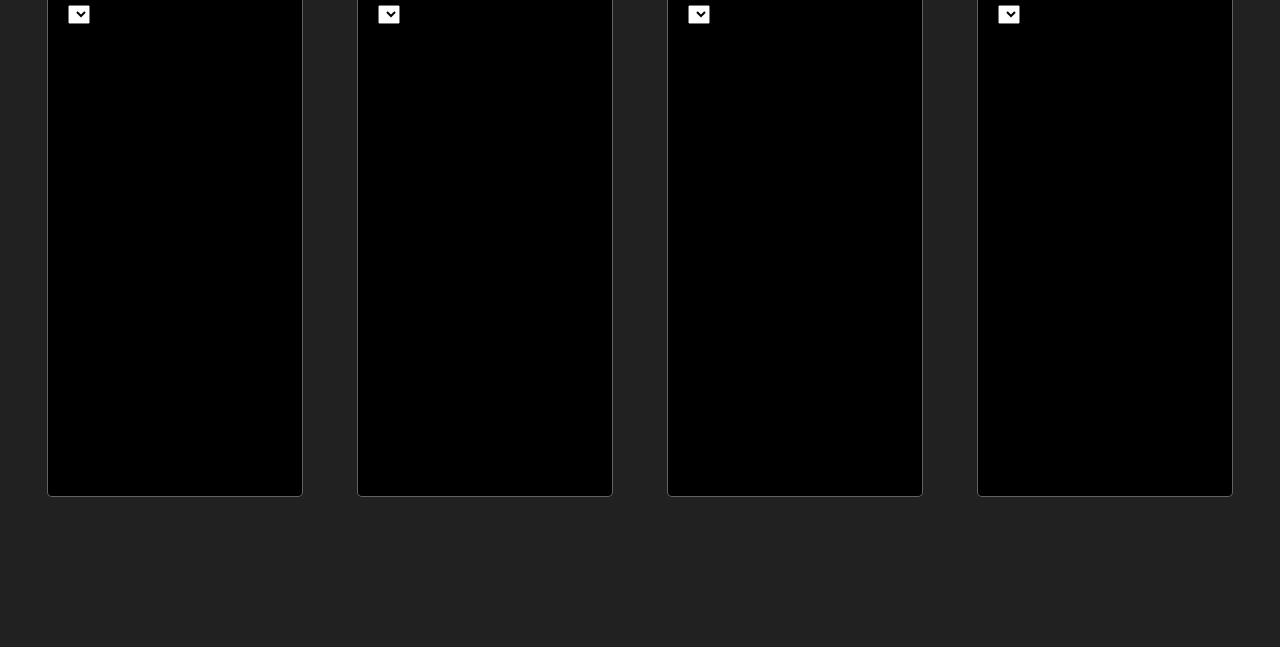
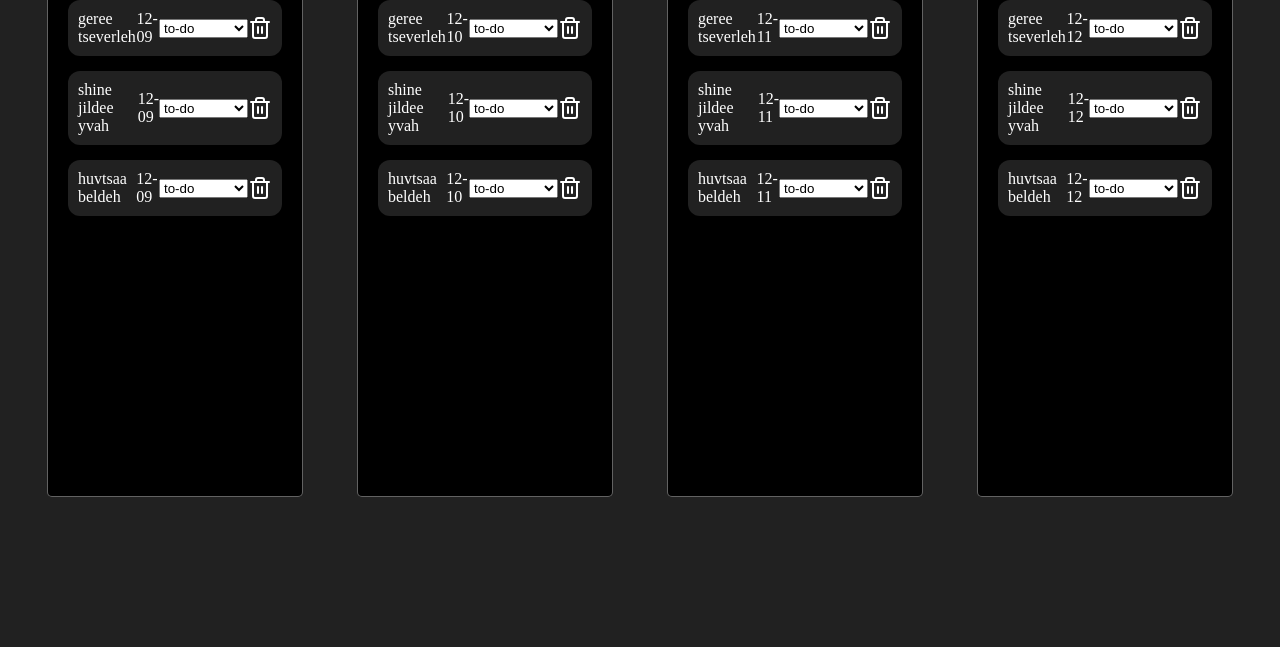
Before and after one commit to Sapar-s/to-do, a plain HTML site: page index.html in a window 1280 px wide. Shown: the part 153-800 px from the top of the page. Drawn offline with Linux system fonts and the light colour scheme.

Commit message:
oilgoh heregtei

```diff
--- a/script.js
+++ b/script.js
@@ -51,65 +51,97 @@ const containerItems = [
 ];
 
 const todoData = [
-  { title: "geree tseverleh", date: "2024-12-09", state: "todo" },
-  { title: "shine jildee yvah", date: "2024-12-09", state: "todo" },
-  { title: "huvtsaa beldeh", date: "2024-12-09", state: "todo" },
-  { title: "ochih", date: "2024-12-09", state: "todo" },
+  { title: "geree tseverleh", date: "12-09", state: "to-do" },
+  { title: "shine jildee yvah", date: "12-09", state: "to-do" },
+  { title: "huvtsaa beldeh", date: "12-09", state: "to-do" },
+  // { title: "ochih", date: "2024-12-09", state: "to-do" },
+  { title: "geree tseverleh", date: "12-10", state: "in-progress" },
+  { title: "shine jildee yvah", date: "12-10", state: "in-progress" },
+  { title: "huvtsaa beldeh", date: "12-10", state: "in-progress" },
+  // { title: "ochih", date: "2024-12-09", state: "to-do" },
+  { title: "geree tseverleh", date: "12-11", state: "done" },
+  { title: "shine jildee yvah", date: "12-11", state: "done" },
+  { title: "huvtsaa beldeh", date: "12-11", state: "done" },
+  // { title: "ochih", date: "2024-12-09", state: "to-do" },
+  { title: "geree tseverleh", date: "12-12", state: "blocked" },
+  { title: "shine jildee yvah", date: "12-12", state: "blocked" },
+  { title: "huvtsaa beldeh", date: "12-12", state: "blocked" },
+  // { title: "ochih", date: "2024-12-09", state: "todo" },
 ];
+
+const inData = [];
+
+const doneData = [];
+
+const blockedData = [];
 
 function addTaskList(title, color, count, id) {
   const taskContainer2 = document.querySelector("#taskContainer");
   const todoList = document.createElement("div");
-  todoList.setAttribute("class", "todoList");
+  todoList.setAttribute("id", id);
+
   const titleDiv = document.createElement("div");
   titleDiv.setAttribute("class", "title");
   todoList.appendChild(titleDiv);
+
   const h2 = document.createElement("h2");
   h2.innerText = title;
+
   const cirlce = document.createElement("div");
   cirlce.setAttribute("class", "circle");
   cirlce.style.backgroundColor = color;
   titleDiv.appendChild(cirlce);
   titleDiv.appendChild(h2);
   taskContainer2.appendChild(todoList);
+}
 
-  // <p class="count"></p>
-  const para = document.createElement("p");
-  para.setAttribute("class", "count");
-  para.innerText = count;
+const listItems = document.createElement("div");
+listItems.setAttribute("class", "listItems");
 
-  const list = document.createElement("div");
-  list.setAttribute("class", "list");
-  todoList.appendChild(list);
+function lists(title, date, state) {
+  const cal = document.querySelector(`#${state}`);
+
   const listItem = document.createElement("div");
   listItem.setAttribute("class", "listItem");
-  list.appendChild(listItem);
-  const p = document.createElement("p");
-  listItem.appendChild(p);
+  listItems.appendChild(listItem);
+
+  const listItemP = document.createElement("p");
+  listItemP.innerText = title;
+
+  const dateItemP = document.createElement("p");
+  dateItemP.innerText = date;
 
   const select = document.createElement("select");
+
+  containerItems.map((arr) => {
+    let option = document.createElement("option");
+    option.innerText = arr.id;
+    select.appendChild(option);
+  });
+
+  const img = document.createElement("img");
+  img.setAttribute("src", "./trash.svg");
+
+  cal.appendChild(listItem);
+
+  listItem.appendChild(listItemP);
+  listItem.appendChild(dateItemP);
   listItem.appendChild(select);
-  const option = document.createElement("option");
-  const option1 = document.createElement("option");
-  select.appendChild(option);
-  select.appendChild(option1);
-
-  titleDiv.appendChild(cirlce);
-  titleDiv.appendChild(h2);
-  titleDiv.appendChild(para);
-  taskContainer2.appendChild(todoList);
+  listItem.appendChild(img);
 }
-
-// addTaskList(
-//   containerItems[0].title,
-//   containerItems[0].color,
-//   containerItems[0].count
-// );
-
 containerItems.map((item) => {
   addTaskList(item.title, item.color, item.count, item.id);
 });
 
-// todoData.map((item) => {
-//   addTaskList(item.title, item.state, item.date);
-// });
+todoData.map((item) => {
+  lists(item.title, item.date, item.state);
+});
+inData.map((item) => {
+  lists(item.title, item.date, item.state);
+});
+doneData.map((item) => {
+  lists(item.title, item.date, item.state);
+});
+blockedData.map((item) => {
+  lists(item.title, item.date, item.state);
+});
--- a/style.css
+++ b/style.css
@@ -61,6 +61,13 @@ body {
 }
 
 .listItem {
+  width: 100%;
+  /* height: 30px; */
+  background-color: rgb(33, 33, 33);
   display: flex;
+  justify-content: space-between;
   align-items: center;
+  margin-top: 15px;
+  padding: 10px;
+  border-radius: 12px;
 }
```
